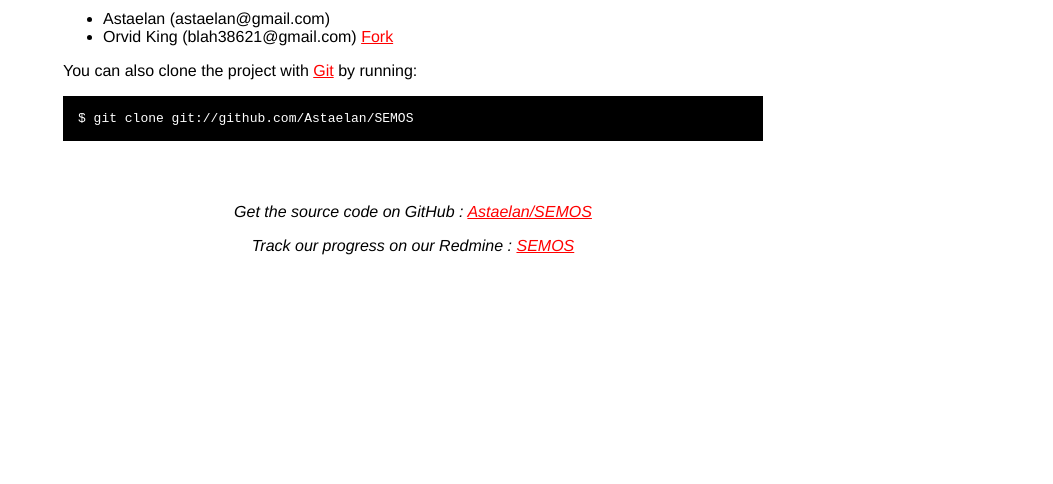
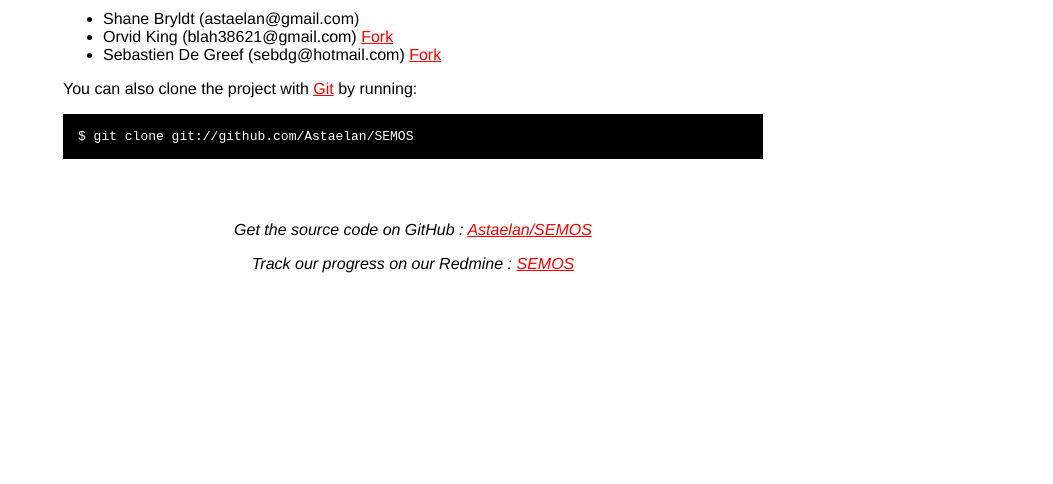
Before and after one commit to Astaelan/SEMOS, a plain HTML site: page index.html in a window 1280 px wide. Shown: the part 316-800 px from the top of the page, without its empty margins (227-1280 px from the left). Drawn offline with Linux system fonts and the light colour scheme.

Commit message:
- Fixed my name, and added Sebastien to developer list

```diff
--- a/index.html
+++ b/index.html
@@ -57,8 +57,9 @@
 
 		<h2>Authors</h2>
 		<ul>
-		<li>Astaelan (astaelan@gmail.com)</li>
+		<li>Shane Bryldt (astaelan@gmail.com)</li>
 		<li>Orvid King (blah38621@gmail.com) <a href="https://github.com/Orvid/SEMOS">Fork</a></li>
+		<li>Sebastien De Greef (sebdg@hotmail.com) <a href="https://github.com/sebdg/SEMOS">Fork</a></li>
 		</ul>
 
     <p>You can also clone the project with <a href="http://git-scm.com">Git</a>
```
